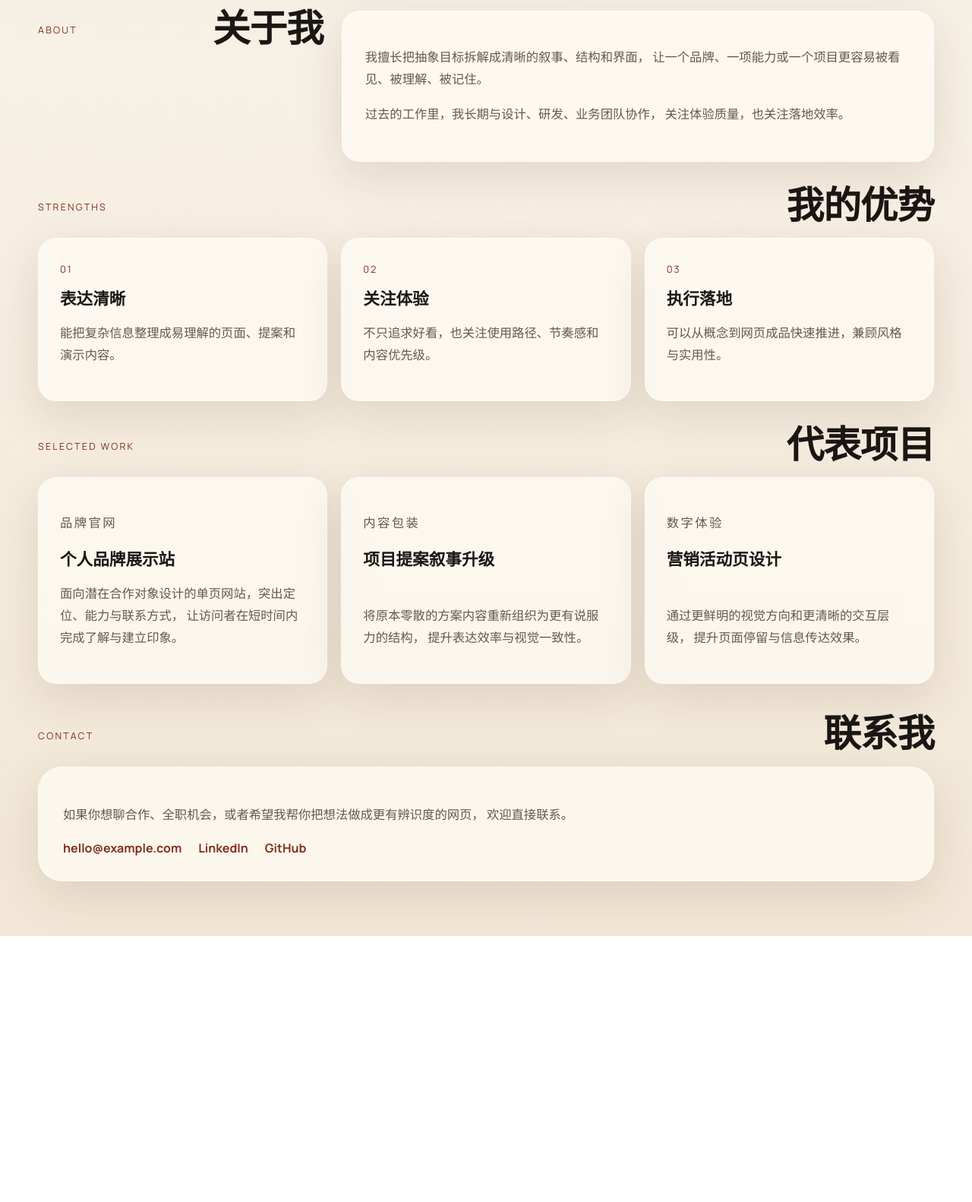
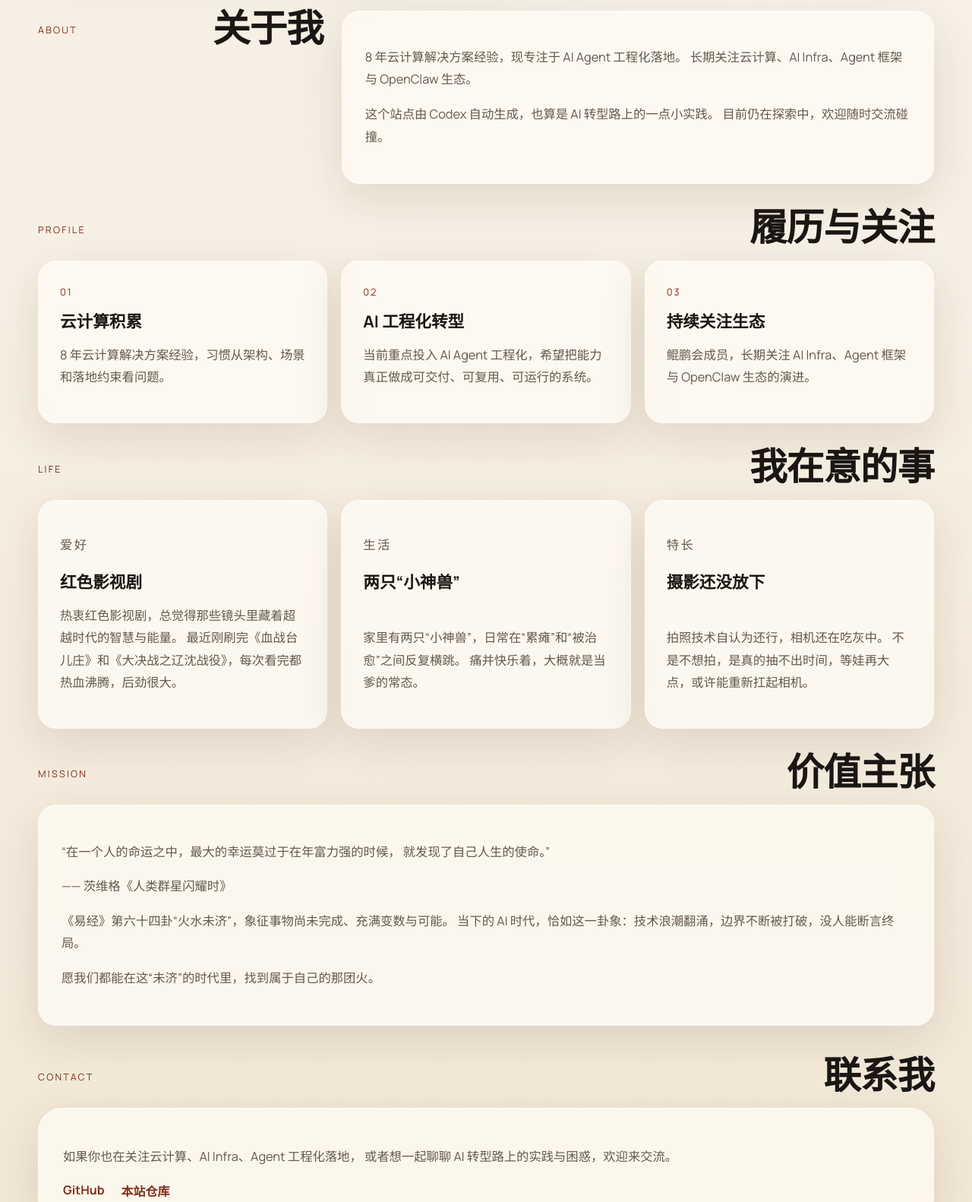
Before and after one commit to TomoToai/ai-test, a plain HTML site: page index.html in a window 1280 px wide. Shown: the part 920-2502 px from the top of the page at 76% size. Before the commit the page ends 2152 px from the top, so only its background shows below. Drawn offline with Linux system fonts and the light colour scheme.

Commit message:
Personalize homepage content

```diff
--- a/index.html
+++ b/index.html
@@ -3,10 +3,10 @@
 <head>
   <meta charset="UTF-8">
   <meta name="viewport" content="width=device-width, initial-scale=1.0">
-  <title>Lin Zhou | 个人介绍</title>
+  <title>李孟桃｜爻</title>
   <meta
     name="description"
-    content="个人介绍网页，展示个人经历、能力方向、代表项目与联系方式。"
+    content="李孟桃｜网名爻，正在从云计算向 AI 转型的工程师，专注 AI Agent 工程化落地。"
   >
   <link rel="preconnect" href="https://fonts.googleapis.com">
   <link rel="preconnect" href="https://fonts.gstatic.com" crossorigin>
@@ -31,10 +31,10 @@
       <section class="hero-content" id="top">
         <div class="hero-copy">
           <p class="eyebrow">PERSONAL PROFILE</p>
-          <h1>把复杂想法，做成有温度的产品体验。</h1>
+          <h1>从云计算走向 AI，技术背后始终是人。</h1>
           <p class="lead">
-            我是 Lin Zhou，一名专注于产品、品牌表达与数字体验的创作者。
-            这是一张面向合作伙伴、招聘方和客户的个人名片。
+            我是李孟桃，网名爻。
+            一个正在从云计算向 AI 转型的工程师，相信技术背后始终是人。
           </p>
           <div class="hero-actions">
             <a class="button primary" href="#contact">联系我</a>
@@ -46,21 +46,21 @@
           <div class="portrait">
             <div class="portrait-ring"></div>
             <div class="portrait-core">
-              <span>LIN<br>ZHOU</span>
+              <span>孟桃<br>爻</span>
             </div>
           </div>
           <dl class="quick-facts">
             <div>
               <dt>方向</dt>
-              <dd>产品策略 / 视觉表达 / Web 体验</dd>
+              <dd>AI Agent / AI Infra / 云计算架构</dd>
             </div>
             <div>
-              <dt>城市</dt>
-              <dd>Shanghai, China</dd>
+              <dt>身份</dt>
+              <dd>工程师 / 鲲鹏会成员 / 持续转型中</dd>
             </div>
             <div>
               <dt>状态</dt>
-              <dd>开放合作中</dd>
+              <dd>欢迎交流碰撞</dd>
             </div>
           </dl>
         </div>
@@ -75,76 +75,97 @@
         </div>
         <div class="about-card">
           <p>
-            我擅长把抽象目标拆解成清晰的叙事、结构和界面，
-            让一个品牌、一项能力或一个项目更容易被看见、被理解、被记住。
+            8 年云计算解决方案经验，现专注于 AI Agent 工程化落地。
+            长期关注云计算、AI Infra、Agent 框架与 OpenClaw 生态。
           </p>
           <p>
-            过去的工作里，我长期与设计、研发、业务团队协作，
-            关注体验质量，也关注落地效率。
+            这个站点由 Codex 自动生成，也算是 AI 转型路上的一点小实践。
+            目前仍在探索中，欢迎随时交流碰撞。
           </p>
         </div>
       </section>
 
       <section class="section" id="strengths">
         <div class="section-title">
-          <p class="eyebrow">STRENGTHS</p>
-          <h2>我的优势</h2>
+          <p class="eyebrow">PROFILE</p>
+          <h2>履历与关注</h2>
         </div>
         <div class="strength-grid">
           <article class="panel">
             <span class="panel-index">01</span>
-            <h3>表达清晰</h3>
-            <p>能把复杂信息整理成易理解的页面、提案和演示内容。</p>
+            <h3>云计算积累</h3>
+            <p>8 年云计算解决方案经验，习惯从架构、场景和落地约束看问题。</p>
           </article>
           <article class="panel">
             <span class="panel-index">02</span>
-            <h3>关注体验</h3>
-            <p>不只追求好看，也关注使用路径、节奏感和内容优先级。</p>
+            <h3>AI 工程化转型</h3>
+            <p>当前重点投入 AI Agent 工程化，希望把能力真正做成可交付、可复用、可运行的系统。</p>
           </article>
           <article class="panel">
             <span class="panel-index">03</span>
-            <h3>执行落地</h3>
-            <p>可以从概念到网页成品快速推进，兼顾风格与实用性。</p>
+            <h3>持续关注生态</h3>
+            <p>鲲鹏会成员，长期关注 AI Infra、Agent 框架与 OpenClaw 生态的演进。</p>
           </article>
         </div>
       </section>
 
       <section class="section" id="work">
         <div class="section-title">
-          <p class="eyebrow">SELECTED WORK</p>
-          <h2>代表项目</h2>
+          <p class="eyebrow">LIFE</p>
+          <h2>我在意的事</h2>
         </div>
         <div class="project-list">
           <article class="project-card">
             <div>
-              <p class="project-type">品牌官网</p>
-              <h3>个人品牌展示站</h3>
+              <p class="project-type">爱好</p>
+              <h3>红色影视剧</h3>
             </div>
             <p>
-              面向潜在合作对象设计的单页网站，突出定位、能力与联系方式，
-              让访问者在短时间内完成了解与建立印象。
+              热衷红色影视剧，总觉得那些镜头里藏着超越时代的智慧与能量。
+              最近刚刷完《血战台儿庄》和《大决战之辽沈战役》，每次看完都热血沸腾，后劲很大。
             </p>
           </article>
           <article class="project-card">
             <div>
-              <p class="project-type">内容包装</p>
-              <h3>项目提案叙事升级</h3>
+              <p class="project-type">生活</p>
+              <h3>两只“小神兽”</h3>
             </div>
             <p>
-              将原本零散的方案内容重新组织为更有说服力的结构，
-              提升表达效率与视觉一致性。
+              家里有两只“小神兽”，日常在“累瘫”和“被治愈”之间反复横跳。
+              痛并快乐着，大概就是当爹的常态。
             </p>
           </article>
           <article class="project-card">
             <div>
-              <p class="project-type">数字体验</p>
-              <h3>营销活动页设计</h3>
+              <p class="project-type">特长</p>
+              <h3>摄影还没放下</h3>
             </div>
             <p>
-              通过更鲜明的视觉方向和更清晰的交互层级，
-              提升页面停留与信息传达效果。
+              拍照技术自认为还行，相机还在吃灰中。
+              不是不想拍，是真的抽不出时间，等娃再大点，或许能重新扛起相机。
             </p>
           </article>
+        </div>
+      </section>
+
+      <section class="section" id="mission">
+        <div class="section-title">
+          <p class="eyebrow">MISSION</p>
+          <h2>价值主张</h2>
+        </div>
+        <div class="about-card">
+          <p>
+            “在一个人的命运之中，最大的幸运莫过于在年富力强的时候，
+            就发现了自己人生的使命。”
+          </p>
+          <p>—— 茨维格《人类群星闪耀时》</p>
+          <p>
+            《易经》第六十四卦“火水未济”，象征事物尚未完成、充满变数与可能。
+            当下的 AI 时代，恰如这一卦象：技术浪潮翻涌，边界不断被打破，没人能断言终局。
+          </p>
+          <p>
+            愿我们都能在这“未济”的时代里，找到属于自己的那团火。
+          </p>
         </div>
       </section>
 
@@ -155,13 +176,12 @@
         </div>
         <div class="contact-card">
           <p>
-            如果你想聊合作、全职机会，或者希望我帮你把想法做成更有辨识度的网页，
-            欢迎直接联系。
+            如果你也在关注云计算、AI Infra、Agent 工程化落地，
+            或者想一起聊聊 AI 转型路上的实践与困惑，欢迎来交流。
           </p>
           <div class="contact-links">
-            <a href="mailto:hello@example.com">hello@example.com</a>
-            <a href="https://www.linkedin.com/" target="_blank" rel="noreferrer">LinkedIn</a>
-            <a href="https://github.com/" target="_blank" rel="noreferrer">GitHub</a>
+            <a href="https://github.com/TomoToai" target="_blank" rel="noreferrer">GitHub</a>
+            <a href="https://github.com/TomoToai/ai-test" target="_blank" rel="noreferrer">本站仓库</a>
           </div>
         </div>
       </section>
```
